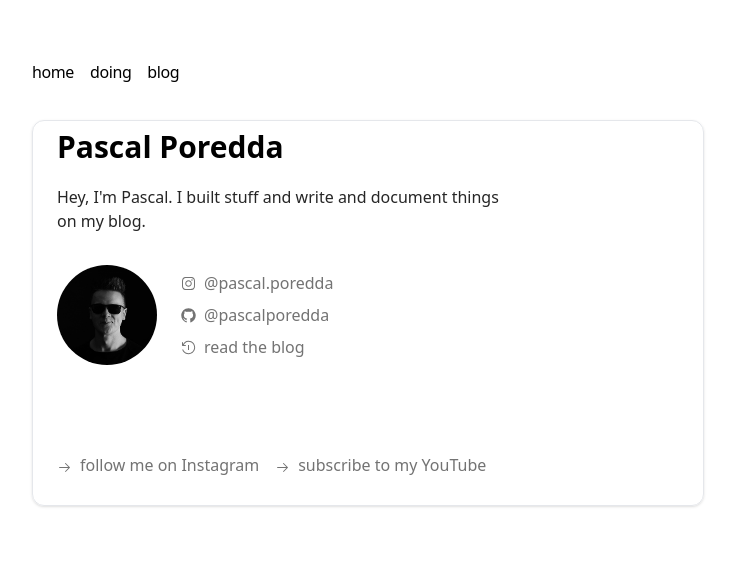
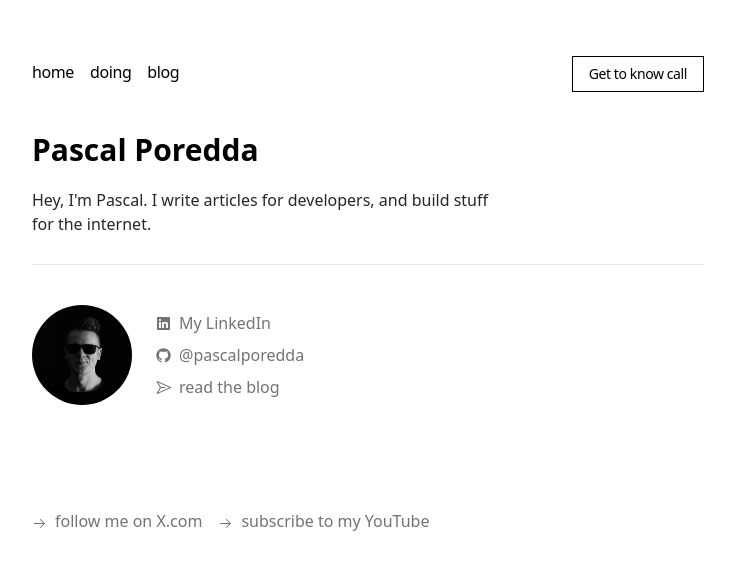
Before and after one commit to pascalporedda/www-pascal-poredda-de, a Next.js app: page / in a window 1280 px wide. Shown: the top 570 px of the page, without its empty margins (272-1007 px from the left). Built offline with nearby package versions, Linux system fonts and the light colour scheme.

Commit message:
some style changes + minimal link changes

```diff
--- a/app/globals.css
+++ b/app/globals.css
@@ -19,19 +19,19 @@
   --sh-entity: #e25a1c;
 }
 
-/* TODO: reintroduce dark scheme at some point */
-/* @media (prefers-color-scheme: dark) { */
-/*   :root { */
-/*     --sh-class: #4c97f8; */
-/*     --sh-identifier: white; */
-/*     --sh-keyword: #f47067; */
-/*     --sh-string: #0fa295; */
-/*   } */
-/**/
-/*   html { */
-/*     color-scheme: dark; */
-/*   } */
-/* } */
+ @media (prefers-color-scheme: dark) {
+   :root {
+     --sh-class: #4c97f8;
+     --sh-identifier: white;
+     --sh-keyword: #f47067;
+     --sh-string: #0fa295;
+     --sh-jsxliterals: #efefef;
+   }
+
+   html {
+     color-scheme: dark;
+   }
+ }
 
 html {
   min-width: 360px;
--- a/app/layout.tsx
+++ b/app/layout.tsx
@@ -7,6 +7,7 @@ import { cx } from 'class-variance-authority';
 import { GeistMono } from 'geist/font/mono';
 import { GeistSans } from 'geist/font/sans';
 import PlausibleProvider from 'next-plausible';
+import { ThemeProvider } from '@/components/theme-provider';
 
 export const metadata: Metadata = {
   metadataBase: new URL('https://pascal-poredda.de'),
@@ -51,12 +52,9 @@ export default function RootLayout({
   return (
     <html
       lang='en'
-      className={cx(
-        'text-black bg-white dark:text-white dark:bg-[#111010]',
-        GeistSans.variable,
-        GeistMono.variable,
-      )}>
+      className={cx('bg-background', GeistSans.variable, GeistMono.variable)}>
       <body className='antialiased max-w-2xl mb-40 flex flex-col md:flex-row mx-4 mt-8 lg:mx-auto'>
+        <ThemeProvider attribute='class' defaultTheme='system' enableSystem>
           <main className='flex-auto min-w-0 mt-6 flex flex-col px-2 md:px-0'>
             <Navbar />
             <PlausibleProvider domain='pascal-poredda.de'>
@@ -64,6 +62,7 @@ export default function RootLayout({
             </PlausibleProvider>
             <SpeedInsights />
           </main>
+        </ThemeProvider>
       </body>
     </html>
   );
--- a/app/page.tsx
+++ b/app/page.tsx
@@ -3,22 +3,22 @@ import Image from 'next/image';
 import avatar from '@/app/avatar.jpg';
 import {
   ArrowRightIcon,
-  CountdownTimerIcon,
   GitHubLogoIcon,
-  InstagramLogoIcon,
+  LinkedInLogoIcon,
+  PaperPlaneIcon,
 } from '@radix-ui/react-icons';
 import Link from 'next/link';
-import { Card, CardContent, CardFooter } from '@/components/ui/card';
 
 export default function Home() {
   return (
     <>
-      <Card className='max-w-2xl'>
-        <CardContent>
+      {/*<Card className='dark:shadow-none dark:border-accent max-w-2xl'>*/}
+      {/*  <CardContent>*/}
       <h1 className='font-bold text-3xl mt-2'>{name} Poredda</h1>
       <p className='my-5 max-w-[460px] text-neutral-800 dark:text-neutral-200'>
         {short_bio()}
       </p>
+      <hr className='h-px my-2 bg-gray-200 border-0 dark:bg-gray-700' />
       <div className='flex items-start sm:items-center my-8 flex-col sm:flex-row'>
         <Image
           alt={name}
@@ -32,23 +32,21 @@ export default function Home() {
           <a
             rel='noopener noreferrer'
             target='_blank'
-                href='https://instagram.com/pascal.poredda'
-                className='flex items-center gap-2'
-              >
-                <InstagramLogoIcon />
-                @pascal.poredda
+            href='https://www.linkedin.com/in/pascal-poredda-8025221b5/'
+            className='flex items-center gap-2'>
+            <LinkedInLogoIcon />
+            My LinkedIn
           </a>
           <a
             rel='noopener noreferrer'
             target='_blank'
             href='https://github.com/pascalporedda'
-                className='flex items-center gap-2'
-              >
+            className='flex items-center gap-2'>
             <GitHubLogoIcon />
             @pascalporedda
           </a>
           <Link href='/blog' className='flex items-center gap-2'>
-                <CountdownTimerIcon />
+            <PaperPlaneIcon />
             read the blog
           </Link>
         </div>
@@ -56,18 +54,15 @@ export default function Home() {
       <p className='my-5 max-w-[600px] text-neutral-800 dark:text-neutral-200'>
         {about()}
       </p>
-        </CardContent>
-        <CardFooter>
       <ul className='flex flex-col md:flex-row mt-8 space-x-0 md:space-x-4 space-y-2 md:space-y-0 font-sm text-neutral-500 dark:text-neutral-400'>
         <li>
           <a
             className='flex items-center hover:text-neutral-700 dark:hover:text-neutral-200 transition-all space-x-2'
             rel='noopener noreferrer'
             target='_blank'
-                href='https://instagram.com/pascal.poredda'
-              >
+            href='https://x.com/pascal_poredda'>
             <ArrowRightIcon />
-                <p className='h-7'>follow me on Instagram</p>
+            <p className='h-7'>follow me on X.com</p>
           </a>
         </li>
         <li>
@@ -75,15 +70,12 @@ export default function Home() {
             className='flex items-center hover:text-neutral-700 dark:hover:text-neutral-200 transition-all space-x-2'
             rel='noopener noreferrer'
             target='_blank'
-                href='https://youtube.com/@pascalporedda'
-              >
+            href='https://youtube.com/@pascalporedda'>
             <ArrowRightIcon />
             <p className='h-7'>subscribe to my YouTube</p>
           </a>
         </li>
       </ul>
-        </CardFooter>
-      </Card>
     </>
   );
 }
--- a/components/page-header.tsx
+++ b/components/page-header.tsx
@@ -1,4 +1,5 @@
 import Link from 'next/link';
+import { Button } from '@/components/ui/button';
 
 const navItems = {
   '/': {
@@ -18,20 +19,23 @@ export function Navbar() {
       <div className='lg:sticky lg:top-20'>
         <nav
           className='flex flex-row items-start relative px-0 pb-0 fade md:overflow-auto scroll-pr-6 md:relative'
-          id='nav'
-        >
+          id='nav'>
           <div className='flex flex-row space-x-0 pr-10'>
             {Object.entries(navItems).map(([path, { name }]) => {
               return (
                 <Link
                   key={path}
                   href={path}
-                  className='transition-all hover:text-neutral-800 dark:hover:text-neutral-200 flex align-middle relative py-1 px-2'
-                >
+                  className='transition-all hover:text-neutral-800 dark:hover:text-neutral-200 flex align-middle relative py-1 px-2'>
                   {name}
                 </Link>
               );
             })}
+          </div>
+          <div className={'ml-auto'}>
+            <a href={'https://calendly.com/pascal-poredda-lj1x/30min'}>
+              <Button variant={'outline'}>Get to know call</Button>
+            </a>
           </div>
         </nav>
       </div>
--- a/components/ui/card.tsx
+++ b/components/ui/card.tsx
@@ -1,6 +1,6 @@
-import * as React from "react"
+import * as React from 'react';
 
-import { cn } from "@/lib/utils"
+import { cn } from '@/lib/utils';
 
 const Card = React.forwardRef<
   HTMLDivElement,
@@ -9,13 +9,13 @@ const Card = React.forwardRef<
   <div
     ref={ref}
     className={cn(
-      "rounded-xl border bg-card text-card-foreground shadow",
-      className
+      'rounded-xl border bg-card text-card-foreground shadow',
+      className,
     )}
     {...props}
   />
-))
-Card.displayName = "Card"
+));
+Card.displayName = 'Card';
 
 const CardHeader = React.forwardRef<
   HTMLDivElement,
@@ -23,11 +23,11 @@ const CardHeader = React.forwardRef<
 >(({ className, ...props }, ref) => (
   <div
     ref={ref}
-    className={cn("flex flex-col space-y-1.5 p-6", className)}
+    className={cn('flex flex-col space-y-1.5 p-6', className)}
     {...props}
   />
-))
-CardHeader.displayName = "CardHeader"
+));
+CardHeader.displayName = 'CardHeader';
 
 const CardTitle = React.forwardRef<
   HTMLParagraphElement,
@@ -35,11 +35,11 @@ const CardTitle = React.forwardRef<
 >(({ className, ...props }, ref) => (
   <h3
     ref={ref}
-    className={cn("font-semibold leading-none tracking-tight", className)}
+    className={cn('font-semibold leading-none tracking-tight', className)}
     {...props}
   />
-))
-CardTitle.displayName = "CardTitle"
+));
+CardTitle.displayName = 'CardTitle';
 
 const CardDescription = React.forwardRef<
   HTMLParagraphElement,
@@ -47,19 +47,19 @@ const CardDescription = React.forwardRef<
 >(({ className, ...props }, ref) => (
   <p
     ref={ref}
-    className={cn("text-sm text-muted-foreground", className)}
+    className={cn('text-sm text-muted-foreground', className)}
     {...props}
   />
-))
-CardDescription.displayName = "CardDescription"
+));
+CardDescription.displayName = 'CardDescription';
 
 const CardContent = React.forwardRef<
   HTMLDivElement,
   React.HTMLAttributes<HTMLDivElement>
 >(({ className, ...props }, ref) => (
-  <div ref={ref} className={cn("p-6 pt-0", className)} {...props} />
-))
-CardContent.displayName = "CardContent"
+  <div ref={ref} className={cn('p-6 pt-0', className)} {...props} />
+));
+CardContent.displayName = 'CardContent';
 
 const CardFooter = React.forwardRef<
   HTMLDivElement,
@@ -67,10 +67,17 @@ const CardFooter = React.forwardRef<
 >(({ className, ...props }, ref) => (
   <div
     ref={ref}
-    className={cn(" flex items-center p-6 pt-0", className)}
+    className={cn(' flex items-center p-6 pt-0', className)}
     {...props}
   />
-))
-CardFooter.displayName = "CardFooter"
+));
+CardFooter.displayName = 'CardFooter';
 
-export { Card, CardHeader, CardFooter, CardTitle, CardDescription, CardContent }
+export {
+  Card,
+  CardHeader,
+  CardFooter,
+  CardTitle,
+  CardDescription,
+  CardContent,
+};
--- a/lib/about.tsx
+++ b/lib/about.tsx
@@ -1,7 +1,8 @@
 export const short_bio = () => {
   return (
     <>
-      Hey, I&apos;m {name}. I built stuff and write and document things on my blog.
+      Hey, I&apos;m {name}. I write articles for developers, and build stuff for
+      the internet.
     </>
   );
 };
@@ -9,9 +10,5 @@ export const short_bio = () => {
 export const name = 'Pascal';
 
 export const about = () => {
-  return (
-    <>
-
-    </>
-  );
+  return <></>;
 };
```
Lines whose indentation alone changed are shown as unchanged.
